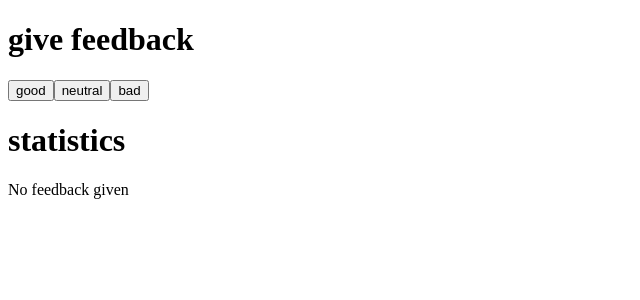
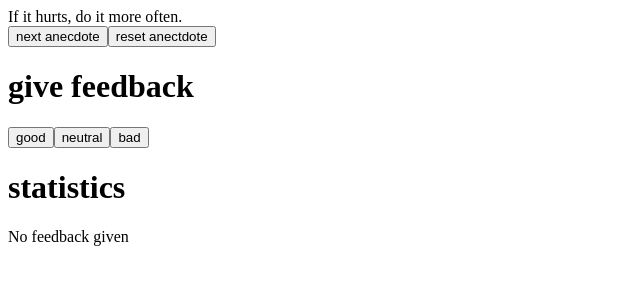
Before and after one commit to HimchanBae/FullstackSubmission, a React (Vite) app in the folder part1/unicafe/: page / in a window 1280 px wide. Shown: the top 300 px of the page, without its empty margins (0-640 px from the left). Built offline with nearby package versions, Linux system fonts and the light colour scheme.

Commit message:
Part1 - 1.12 Clear

```diff
--- a/part1/unicafe/src/App.jsx
+++ b/part1/unicafe/src/App.jsx
@@ -67,14 +67,32 @@
 const App = () => {
   const feedbackHeader = "give feedback";
   const statisticsHeader = "statistics";
+  const anecdotes = [
+    "If it hurts, do it more often.",
+    "Adding manpower to a late software project makes it later!",
+    "The first 90 percent of the code accounts for the first 90 percent of the development time...The remaining 10 percent of the code accounts for the other 90 percent of the development time.",
+    "Any fool can write code that a computer can understand. Good programmers write code that humans can understand.",
+    "Premature optimization is the root of all evil.",
+    "Debugging is twice as hard as writing the code in the first place. Therefore, if you write the code as cleverly as possible, you are, by definition, not smart enough to debug it.",
+    "Programming without an extremely heavy use of console.log is same as if a doctor would refuse to use x-rays or blood tests when diagnosing patients.",
+    "The only way to go fast, is to go well.",
+  ];
 
   // 각 버튼의 클릭 수를 자신의 상태로 저장
   const [good, setGood] = useState(0);
   const [neutral, setNeutral] = useState(0);
   const [bad, setBad] = useState(0);
+  const [selected, setSelected] = useState(0);
 
   return (
     <div>
+      {anecdotes[selected]}
+      <br />
+      <Button
+        handleClick={() => setSelected(Math.floor(Math.random() * 8))}
+        text="next anecdote"
+      />
+      <Button handleClick={() => setSelected(0)} text="reset anectdote" />
       <Display header={feedbackHeader} />
       <Button handleClick={() => setGood(good + 1)} text="good" />
       <Button handleClick={() => setNeutral(neutral + 1)} text="neutral" />
```
